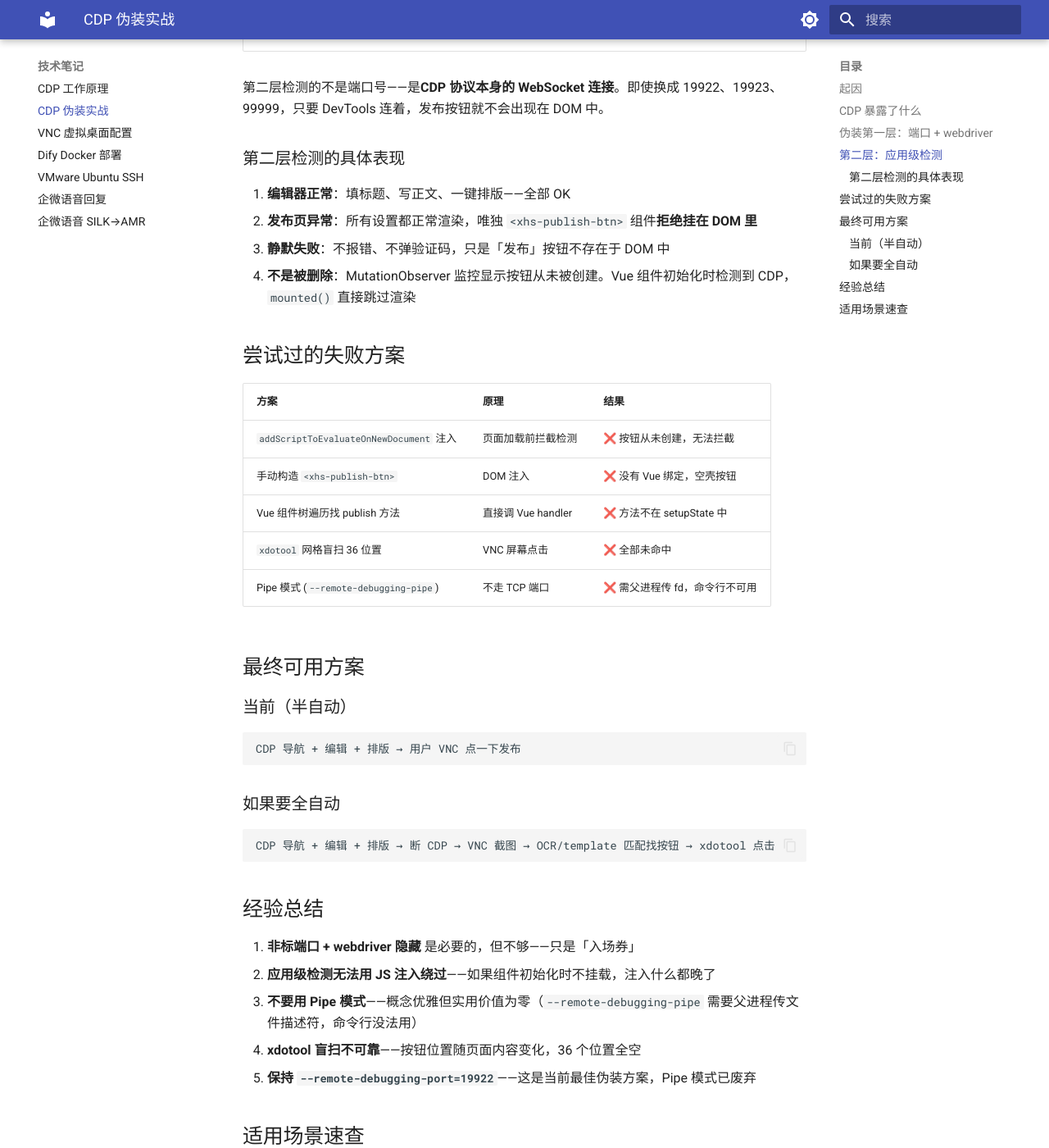
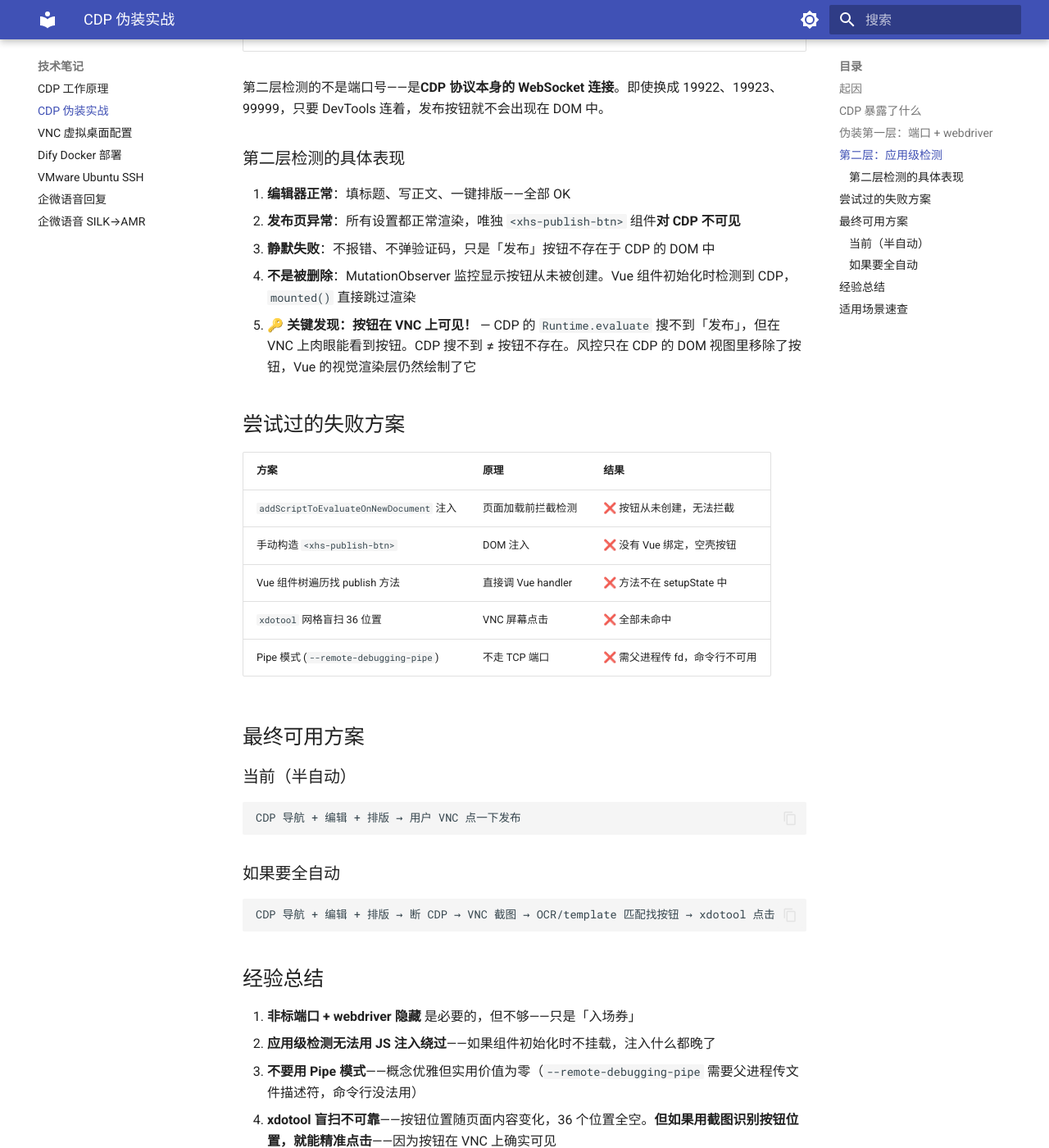
Before and after one commit to Nervger-lang/notes-blog, an MkDocs documentation site: the page built from docs/CDP伪装实战笔记.md, in a window 1280 px wide and 1400 px high, scrolled down 1295 px. Shown: the whole window at 82% size. Built offline with MkDocs 1.6.1 and Material for MkDocs 9.7.7, drawn with Linux system fonts in a browser that asks for light colours; some of the changed text lies outside the part shown.

Commit message:
补：按钮VNC可见但CDP搜不到——风控只在DevTools DOM视图做手脚

```diff
--- a/docs/CDP伪装实战笔记.md
+++ b/docs/CDP伪装实战笔记.md
@@ -45,9 +45,10 @@ google-chrome-stable \
 ### 第二层检测的具体表现
 
 1. **编辑器正常**：填标题、写正文、一键排版——全部 OK
-2. **发布页异常**：所有设置都正常渲染，唯独 `<xhs-publish-btn>` 组件**拒绝挂在 DOM 里**
-3. **静默失败**：不报错、不弹验证码，只是「发布」按钮不存在于 DOM 中
+2. **发布页异常**：所有设置都正常渲染，唯独 `<xhs-publish-btn>` 组件**对 CDP 不可见**
+3. **静默失败**：不报错、不弹验证码，只是「发布」按钮不存在于 CDP 的 DOM 中
 4. **不是被删除**：MutationObserver 监控显示按钮从未被创建。Vue 组件初始化时检测到 CDP，`mounted()` 直接跳过渲染
+5. **🔑 关键发现：按钮在 VNC 上可见！** — CDP 的 `Runtime.evaluate` 搜不到「发布」，但在 VNC 上肉眼能看到按钮。CDP 搜不到 ≠ 按钮不存在。风控只在 CDP 的 DOM 视图里移除了按钮，Vue 的视觉渲染层仍然绘制了它
 
 ## 尝试过的失败方案
 
@@ -78,8 +79,9 @@ CDP 导航 + 编辑 + 排版 → 断 CDP → VNC 截图 → OCR/template 匹配
 1. **非标端口 + webdriver 隐藏** 是必要的，但不够——只是「入场券」
 2. **应用级检测无法用 JS 注入绕过**——如果组件初始化时不挂载，注入什么都晚了
 3. **不要用 Pipe 模式**——概念优雅但实用价值为零（`--remote-debugging-pipe` 需要父进程传文件描述符，命令行没法用）
-4. **xdotool 盲扫不可靠**——按钮位置随页面内容变化，36 个位置全空
-5. **保持 `--remote-debugging-port=19922`**——这是当前最佳伪装方案，Pipe 模式已废弃
+4. **xdotool 盲扫不可靠**——按钮位置随页面内容变化，36 个位置全空。**但如果用截图识别按钮位置，就能精准点击**——因为按钮在 VNC 上确实可见
+5. **CDP 搜不到 ≠ 按钮不存在**——这是本次最大的误判。VNC 上肉眼可见按钮，CDP 却报「不存在」，说明风控只在 DevTools 的 DOM 视图层做了手脚
+6. **保持 `--remote-debugging-port=19922`**——这是当前最佳伪装方案，Pipe 模式已废弃
 
 ## 适用场景速查
 
```
